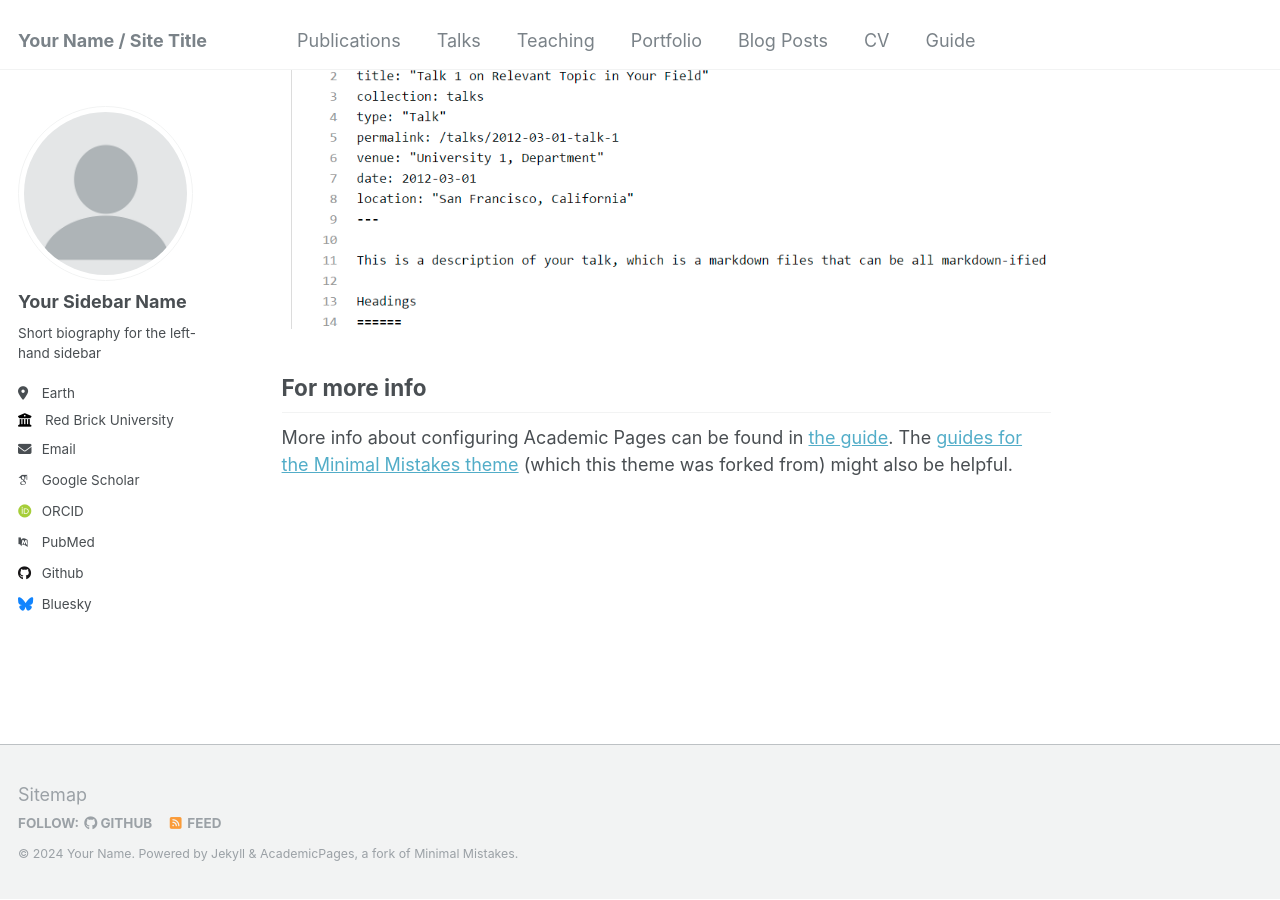
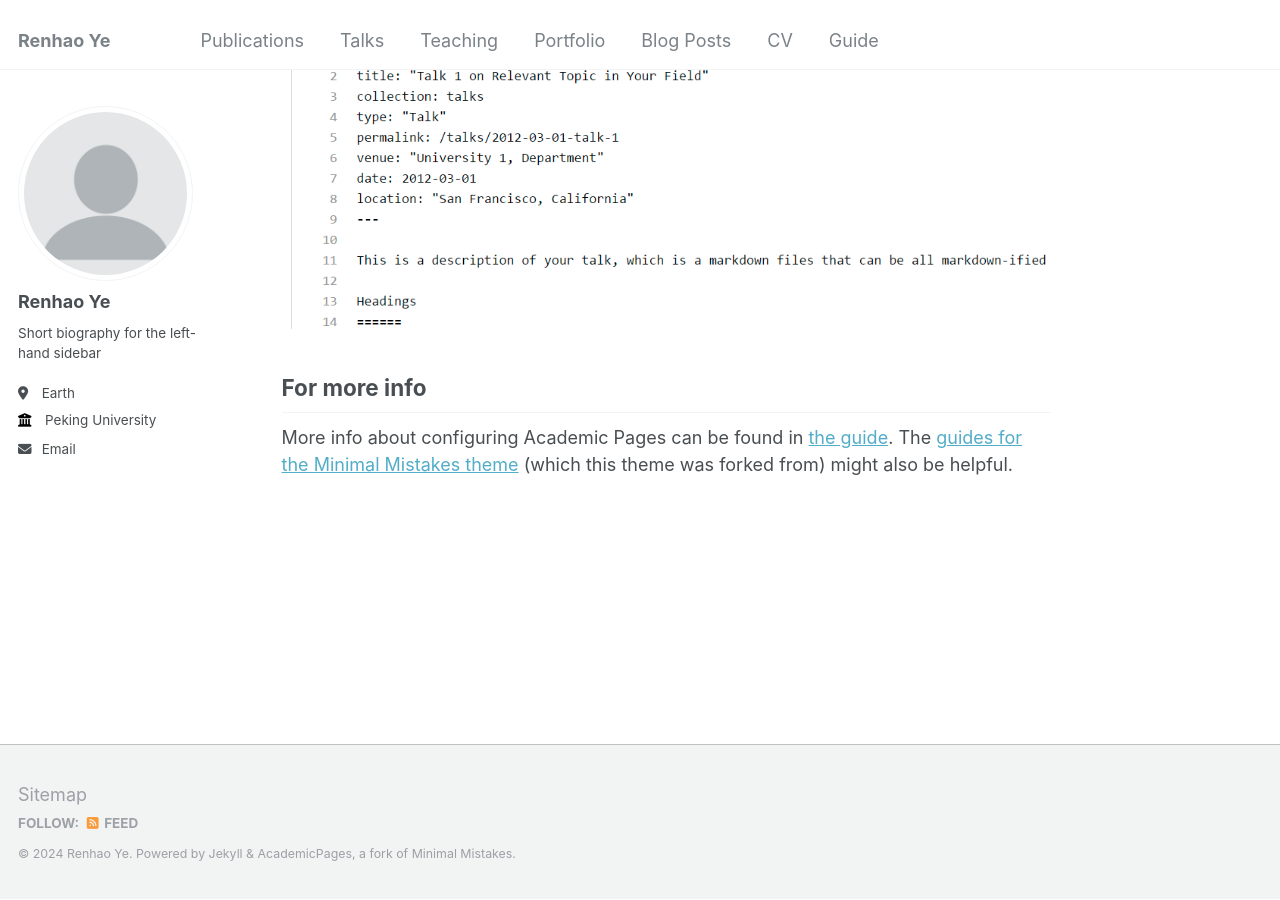
Before and after one commit to thenhow-ye/thenhow-ye.github.io, a Jekyll site: the page built from _pages/about.md, in a window 1280 px wide and 900 px high, scrolled down 2632 px. Built offline with Jekyll 4.4.1, drawn with Linux system fonts in a browser that asks for light colours; some web fonts are replaced.

Commit message:
Update _config.yml

```diff
--- a/_config.yml
+++ b/_config.yml
@@ -8,10 +8,10 @@
 
 # Basic Site Settings
 locale                   : "en-US"
-title                    : "Your Name / Site Title"
+title                    : "Renhao Ye"
 title_separator          : "-"
-name                     : &name "Your Name"
-description              : &description "personal description"
+name                     : &name "Renhao Ye"
+description              : &description "political economy, development of politics"
 url                      : https://academicpages.github.io # the base hostname & protocol for your site e.g. "https://mmistakes.github.io"
 baseurl                  : "" # the subpath of your site, e.g. "/blog"
 repository               : "academicpages/academicpages.github.io"
@@ -22,33 +22,33 @@ repository               : "academicpages/academicpages.github.io"
 author:
   # Biographic information
   avatar           : "profile.png"
-  name             : "Your Sidebar Name"
+  name             : "Renhao Ye"
   pronouns         : # example: "she/her"
   bio              : "Short biography for the left-hand sidebar"
   location         : "Earth"
-  employer         : "Red Brick University"
+  employer         : "Peking University"
   uri              : # URL
-  email            : "none@example.org"
+  email            : "thenhowye@pku.edu.cn"
 
   # Academic websites
   arxiv            : # URL - Update with the correct link to your profile
-  googlescholar    : "https://scholar.google.com/citations?user=PS_CX0AAAAAJ"
+  googlescholar    : #"https://scholar.google.com/citations?user=PS_CX0AAAAAJ"
   impactstory      : # URL
-  orcid            : "http://orcid.org/yourorcidurl"
+  orcid            : #"http://orcid.org/yourorcidurl"
   semantic         : # URL
-  pubmed           : "https://www.ncbi.nlm.nih.gov/pubmed/?term=john+snow"
+  pubmed           : #"https://www.ncbi.nlm.nih.gov/pubmed/?term=john+snow"
   researchgate     : # URL
 
   # Repositories and software development
   bitbucket        : # Username - Update with your username on the site
   codepen          : # Username
   dribbble         : # Username
-  github           : "academicpages"
+  github           : #"academicpages"
   kaggle           : # Username
   stackoverflow    : # User number or user number and name (i.e., use "1" or "1/jeff-atwood")
 
   # Social media
-  bluesky          : "bsky.app" # Replace this with you Bluesky username
+  bluesky          : #"bsky.app" # Replace this with you Bluesky username
   facebook         : # Username
   flickr           : # Username
   foursquare       : # Username
```
